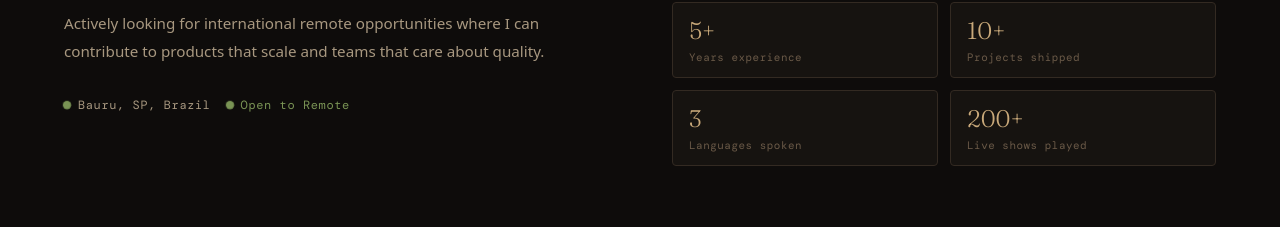
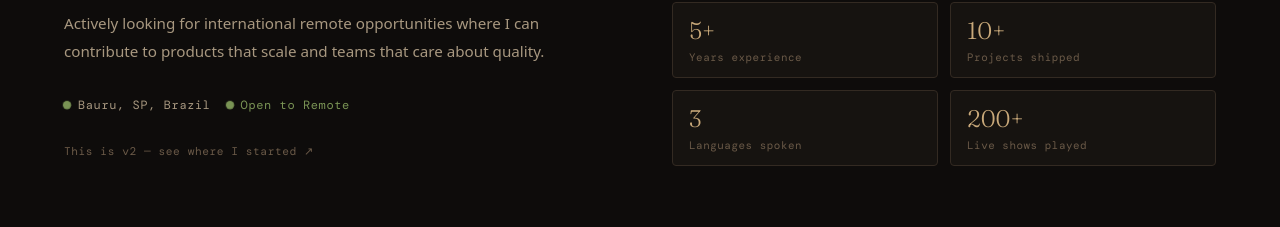
Before and after one commit to leodiman182/portfolio-leodiman-v2, a Next.js app: page / in a window 1280 px wide. Shown: the part 1835-2062 px from the top of the page. Built offline with nearby package versions, Linux system fonts and the light colour scheme; a web font is replaced by a local one.

Commit message:
fix: apply custom cursor consistently across interactive elements

```diff
--- a/src/components/layout/Navbar.tsx
+++ b/src/components/layout/Navbar.tsx
@@ -66,7 +66,7 @@ export function Navbar() {
           <a
             href="#hero"
             onClick={(e) => { e.preventDefault(); handleLink("#hero"); }}
-            className="flex items-center gap-2 font-mono text-sm tracking-[0.15em] uppercase text-sand hover:text-cream transition-colors duration-200"
+            className="cursor-none flex items-center gap-2 font-mono text-sm tracking-[0.15em] uppercase text-sand hover:text-cream transition-colors duration-200"
           >
             <Image src="/icon.svg" alt="" width={20} height={20} className="h-5 w-5" />
             <h1 className="mt-1.5">
@@ -82,7 +82,7 @@ export function Navbar() {
                 href={href}
                 onClick={(e) => { e.preventDefault(); handleLink(href); }}
                 className={cn(
-                  "font-mono text-[0.72rem] tracking-widest uppercase transition-colors duration-200",
+                  "cursor-none font-mono text-[0.72rem] tracking-widest uppercase transition-colors duration-200",
                   active === href.slice(1)
                     ? "text-sand"
                     : "text-text2 hover:text-text"
--- a/src/components/sections/AboutSection.tsx
+++ b/src/components/sections/AboutSection.tsx
@@ -43,6 +43,17 @@ export function AboutSection() {
                   Open to Remote
                 </div>
               </div>
+            </Reveal>
+
+            <Reveal delay={0.35}>
+              <a
+                href="https://portfolio-leodiman.vercel.app/"
+                target="_blank"
+                rel="noopener noreferrer"
+                className="cursor-none inline-block font-mono text-[0.7rem] text-text3 tracking-wider hover:text-sand transition-colors duration-200 text-2xl"
+              >
+                This is v2 — see where I started ↗
+              </a>
             </Reveal>
           </div>
 
--- a/src/components/sections/ChatSection.tsx
+++ b/src/components/sections/ChatSection.tsx
@@ -148,7 +148,7 @@ export function ChatSection() {
                     <button
                       key={s}
                       onClick={() => handleSuggestion(s)}
-                      className="rounded-full border border-white/10 bg-white/5 px-3 py-1.5 text-xs text-white/60 transition hover:border-white/20 hover:text-white/90"
+                      className="cursor-none rounded-full border border-white/10 bg-white/5 px-3 py-1.5 text-xs text-white/60 transition hover:border-white/20 hover:text-white/90"
                     >
                       {s}
                     </button>
@@ -189,7 +189,7 @@ export function ChatSection() {
             className={cn(
               "flex h-8 w-8 items-center justify-center rounded-full transition",
               input.trim() && !isLoading
-                ? "bg-white text-black hover:bg-white/90"
+                ? "cursor-none bg-white text-black hover:bg-white/90"
                 : "cursor-not-allowed border border-white/10 text-white/20"
             )}
             aria-label="Send message"
--- a/src/components/sections/ContactSection.tsx
+++ b/src/components/sections/ContactSection.tsx
@@ -108,7 +108,7 @@ export function ContactSection() {
                     target="_blank"
                     rel="noopener noreferrer"
                     aria-label={label}
-                    className="text-text3 hover:text-sand transition-colors duration-200"
+                    className="cursor-none text-text3 hover:text-sand transition-colors duration-200"
                   >
                     {icon}
                   </a>
```
